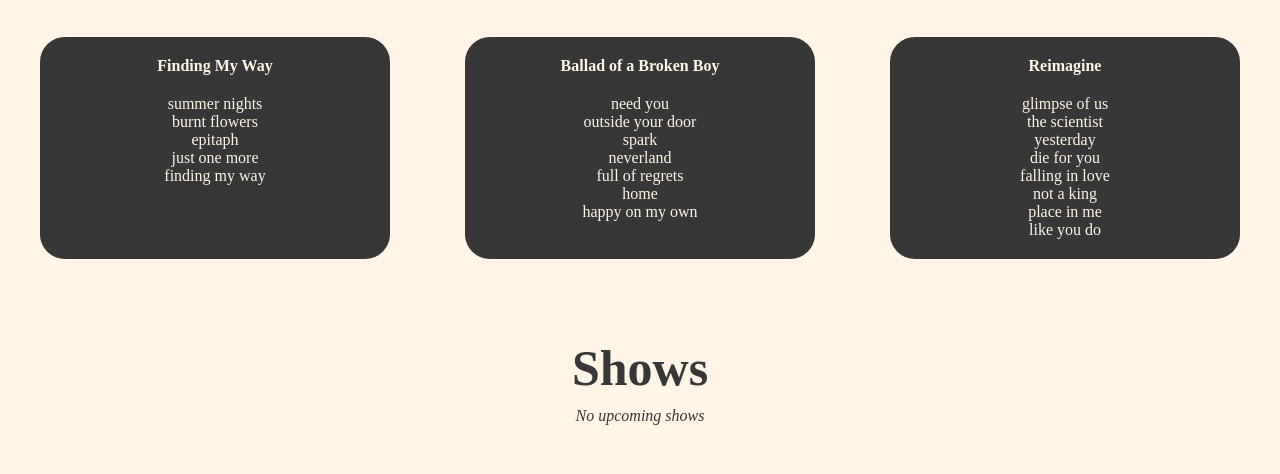
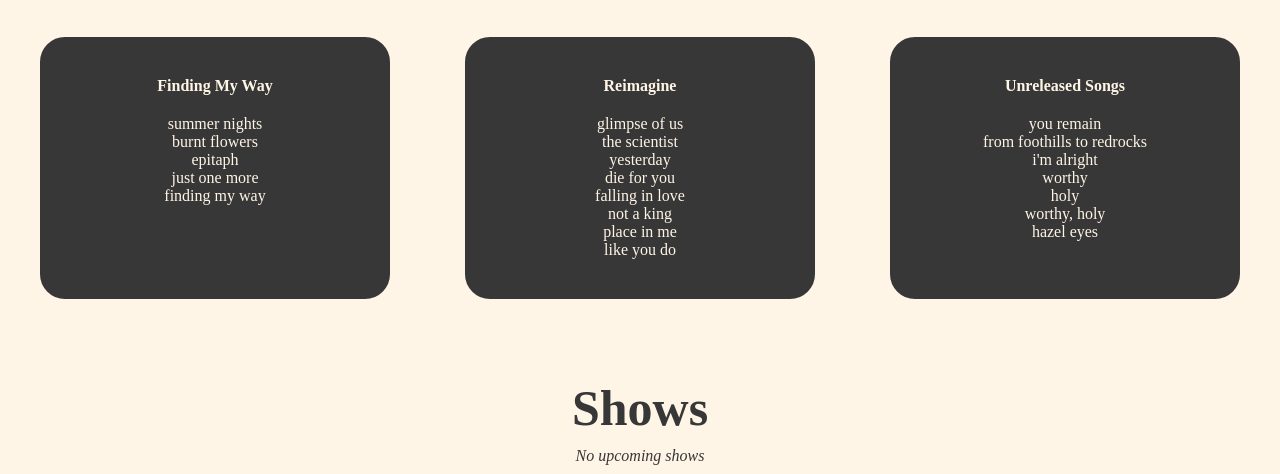
Before and after one commit to tpsig/Artist-Profile, a plain HTML site: page index.html in a window 1280 px wide. Shown: the part 770-1244 px from the top of the page. Drawn offline with Linux system fonts and the light colour scheme; a web font is replaced by a local one.

Commit message:
updated songs

```diff
--- a/index.html
+++ b/index.html
@@ -53,18 +53,6 @@
                             </ul>
                     </div>
                     <div class="release-col release-col-2">
-                        <h4>Ballad of a Broken Boy</h4>
-                            <ul>
-                                <li>need you</li>
-                                <li>outside your door</li>
-                                <li>spark</li>
-                                <li>neverland</li>
-                                <li>full of regrets</li>
-                                <li>home</li>
-                                <li>happy on my own</li>
-                            </ul>
-                    </div>
-                    <div class="release-col release-col-3">
                         <h4>Reimagine</h4>
                             <ul>
                                 <li>glimpse of us</li>
@@ -75,6 +63,18 @@
                                 <li>not a king<li>
                                 <li>place in me<li>
                                 <li>like you do</li>
+                            </ul>
+                    </div>
+                    <div class="release-col release-col-3">
+                        <h4>Unreleased Songs</h4>
+                            <ul>
+                                <li>you remain</li>
+                                <li>from foothills to redrocks</li>
+                                <li>i'm alright</li>
+                                <li>worthy</li>
+                                <li>holy</li>
+                                <li>worthy, holy<li>
+                                <li>hazel eyes<li>
                             </ul>
                     </div>
                 </div>
--- a/stylesheet.css
+++ b/stylesheet.css
@@ -196,7 +196,7 @@ nav ul li a:hover {
 .release-row-1 h4 {
   color: rgb(255, 245, 230);
   text-align: center;
-  padding-bottom: 20px;
+  padding: 20px 0;
 }
 .release-col {
   flex: 1 25px;
@@ -210,6 +210,7 @@ nav ul li a:hover {
   list-style: none;
   color: rgb(255, 245, 230);
   text-align: center;
+  padding-bottom: 20px;
 }
 
 .release-col:hover {
```
